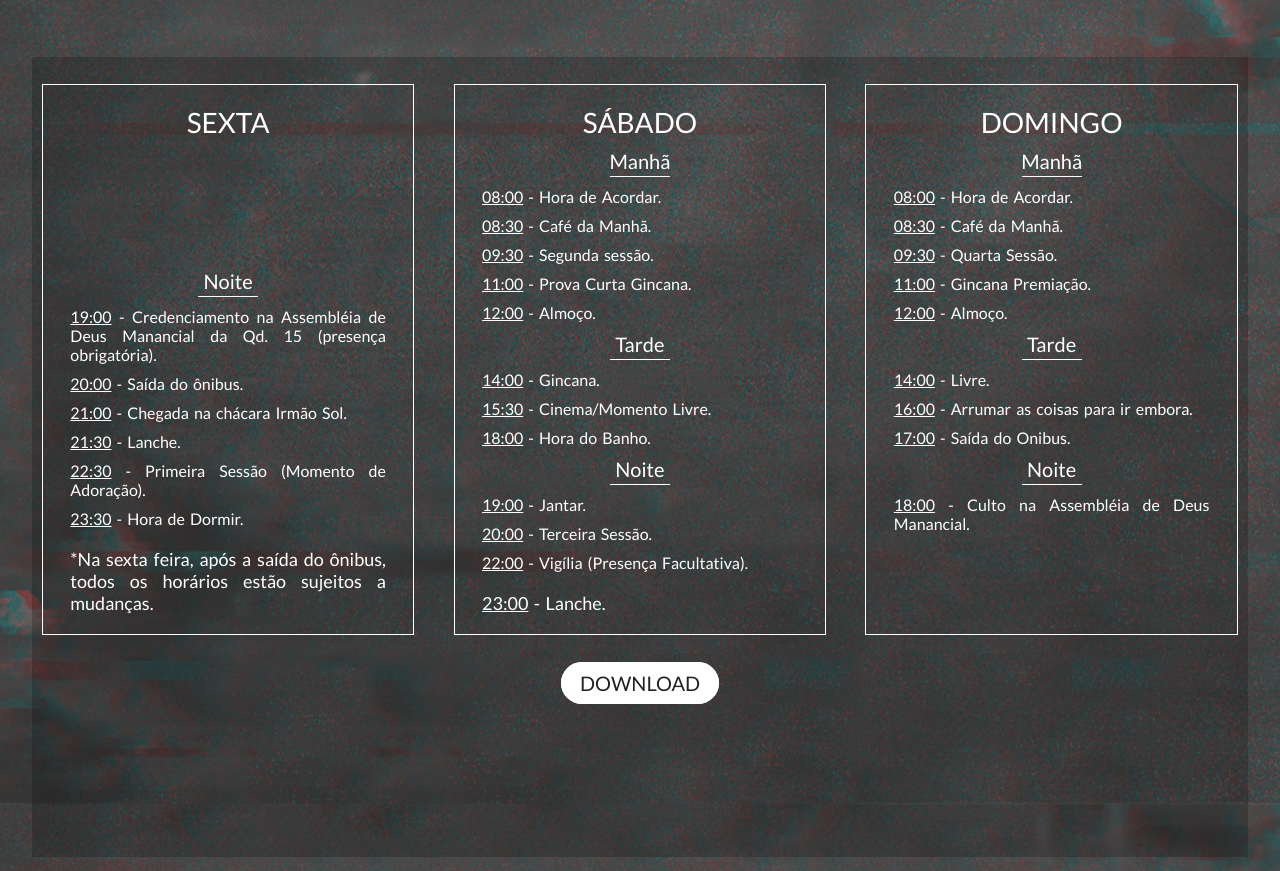
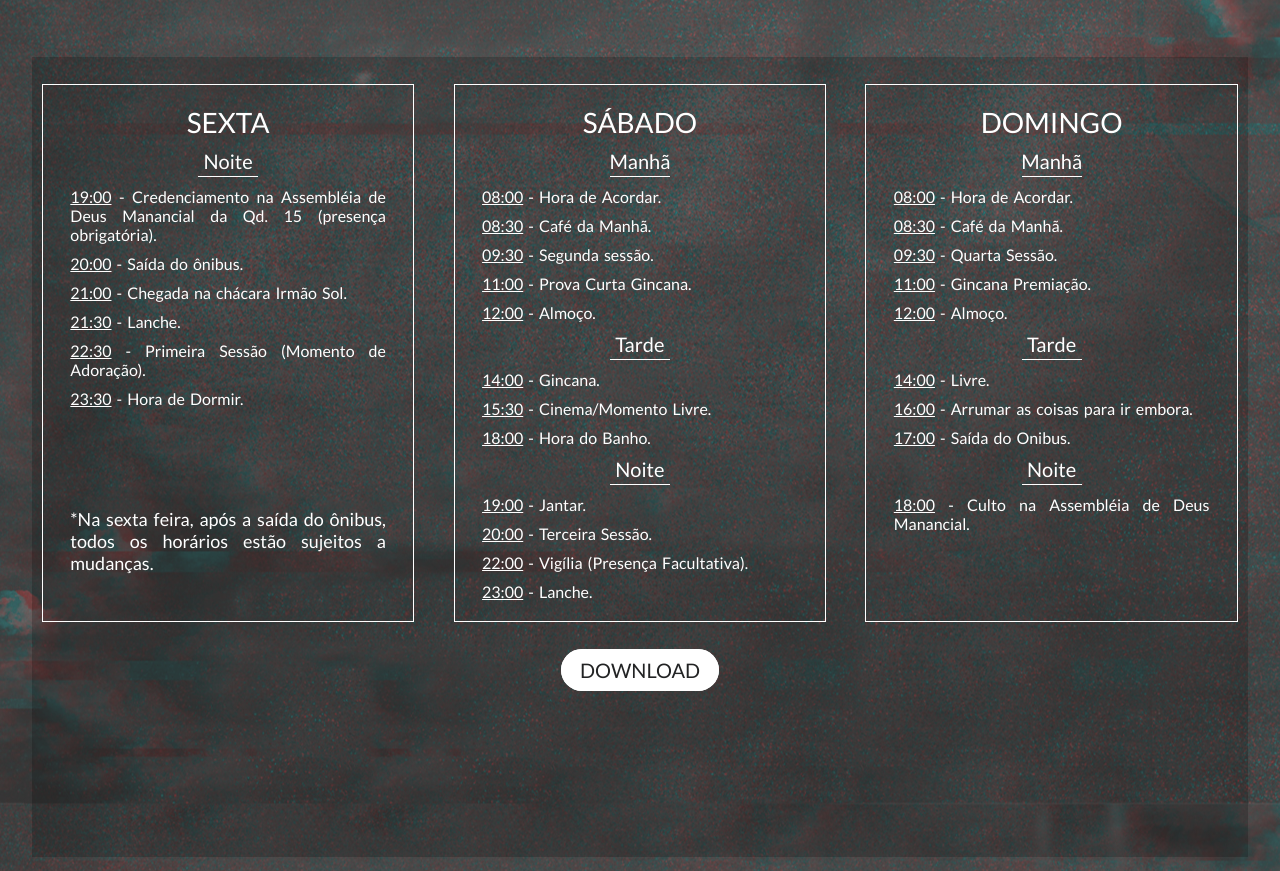
Before and after one commit to embaixadores/embaixadores.github.io, a plain HTML site: page index.html in a window 1280 px wide. Shown: the part 2416-3287 px from the top of the page. Drawn offline with Linux system fonts and the light colour scheme.

Commit message:
new section and new design

```diff
--- a/css/queries.css
+++ b/css/queries.css
@@ -44,4 +44,7 @@
     .programacao_config{height: 200vh;}
     .eu {display: none;}
     .navegacao {display: none;}
+    .dontshow {display: none;}
+    .last_inv {display:block;}
+    .download {padding-top: 50px;}
 }
--- a/css/style.css
+++ b/css/style.css
@@ -385,9 +385,10 @@ h2{
     margin-left: 5%;
     margin-top: 10px;
 }
-.programacao_texto p:last-child{
+.programacao_texto .last_p{
     font-size: 90%;
-    margin-top: 20px;
+    margin-top: 100px;
+    margin-bottom: 27px;
 }
 .programacao_texto span{
     font-size: 100%;
@@ -412,11 +413,14 @@ h5:after {
     color: transparent;
 }
 .first p{
-    margin-top: 20px;
+    margin-top: 39px;
 }
 
 .last p{
-    margin-top: 20px;
+    margin-top: 15px;
+}
+.last_inv {
+    margin-top: 15px
 }
 
 /*--------------footer--------*/
--- a/index.html
+++ b/index.html
@@ -132,16 +132,6 @@
             <!-- ------------------------------ Sexta ------------------------------- -->
                     <div class = "programacao_texto">
                         <h4>Sexta</h4>
-                        <div class = "dontshow first">
-
-
-                            <p>João 3:16</p>
-
-                            <p>João 17:16</p>
-
-                            <p>Mateus 5:11-12</p>
-
-                        </div>
 
                         <h5>Noite</h5>
 
@@ -156,7 +146,17 @@
                         <p><span>22:30</span> - Primeira Sessão (Momento de Adoração).</p>
 
                         <p><span>23:30</span> - Hora de Dormir.</p>
-                        <p>*Na sexta feira, após a saída do ônibus, todos os horários estão sujeitos a mudanças.</p>
+                        <p class = "last_p">*Na sexta feira, após a saída do ônibus, todos os horários estão sujeitos a mudanças.</p>
+                        <!-- div class = "dontshow first">
+
+
+                            <p>João 3:16</p>
+
+                            <p>João 17:16</p>
+
+                            <p>Mateus 5:11-12</p>
+
+                        </div -->
                     </div>
                 </div>
 
@@ -238,7 +238,7 @@
 
                     </div>
                 </div>
-                <div class = "dontshow last">
+                <div class = "dontshow last_inv">
                     <p>Entregue pois o teu caminho ao Senhor</p>
                 </div>
                 <div class = "download">
```
